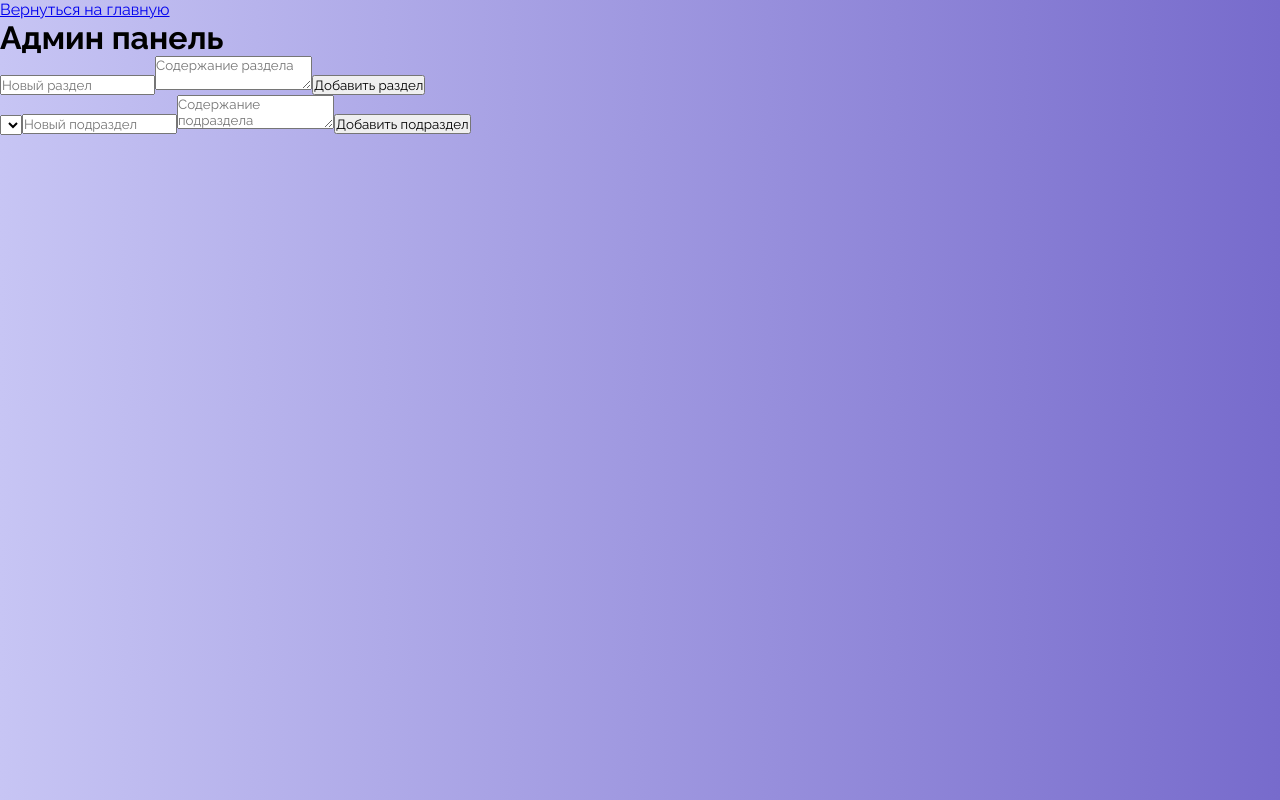
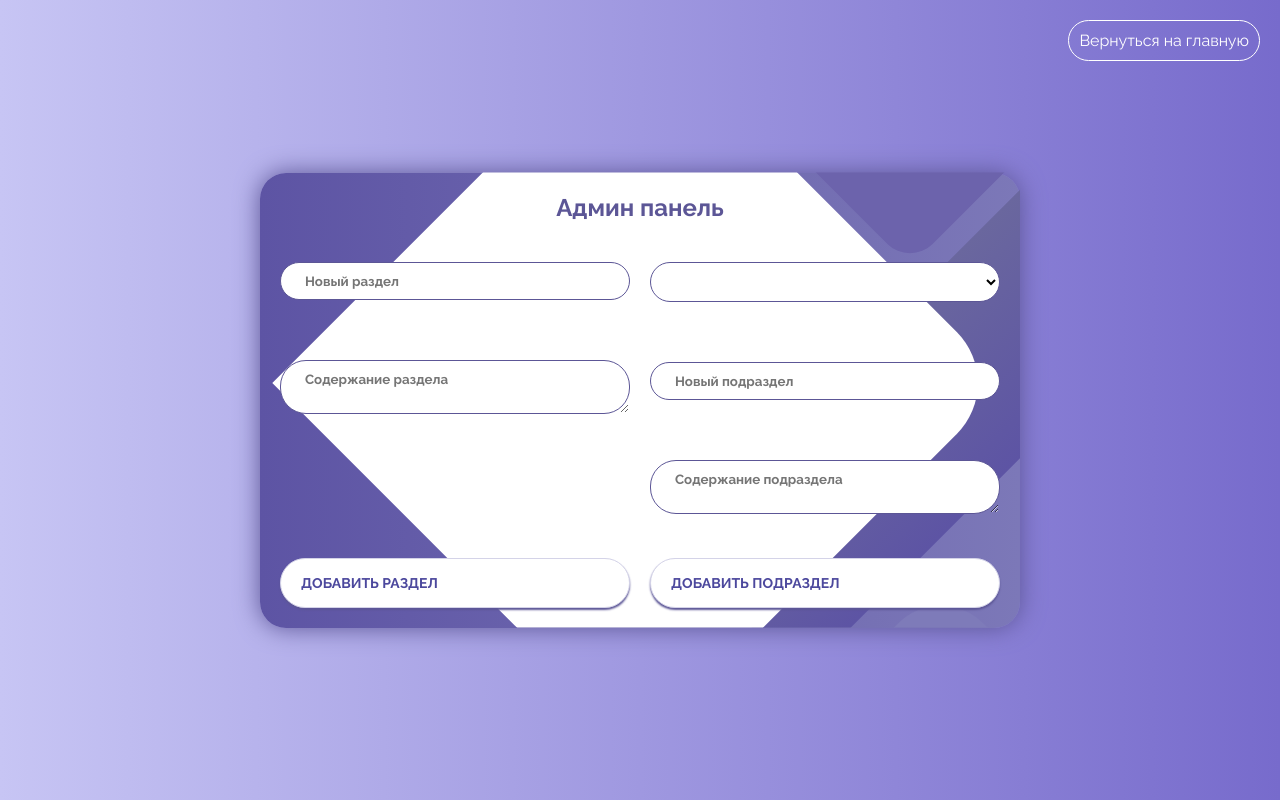
Before and after one commit to CNNOM/SAFIB-test-task, a Vue app: page /admin in a window 1280 px wide. Built offline with nearby package versions, Linux system fonts and the light colour scheme; sample sign-in values are in the browser's storage.

Commit message:
[DTT-4] Реализвано: стилизация страницы админ панели

```diff
--- a/src/assets/main.css
+++ b/src/assets/main.css
@@ -15,7 +15,7 @@ body {
     display: flex;
     align-items: center;
     justify-content: center;
-    min-height: 100vh;
+    height: 100vh;
 }
 
 .screen {
--- a/src/views/AdminView.vue
+++ b/src/views/AdminView.vue
@@ -1,21 +1,54 @@
 <template>
-  <div>
-    <router-link to="/">Вернуться на главную</router-link>
+  <div class="container">
+    <router-link to="/" class="back-link">Вернуться на главную</router-link>
+    <div class="screen">
+      <div class="screen__content">
 
-    <h1>Админ панель</h1>
-    <form @submit.prevent="addMenuItem">
-      <input v-model="newItem" placeholder="Новый раздел">
-      <textarea v-model="newItemContent" placeholder="Содержание раздела"></textarea>
-      <button type="submit">Добавить раздел</button>
-    </form>
-    <form @submit.prevent="addSubSection">
-      <select v-model="selectedSection">
-        <option v-for="(item, index) in menuItems" :key="index" :value="index">{{ item.name }}</option>
-      </select>
-      <input v-model="newSubSection" placeholder="Новый подраздел">
-      <textarea v-model="newSubSectionContent" placeholder="Содержание подраздела"></textarea>
-      <button type="submit">Добавить подраздел</button>
-    </form>
+        <h1 class="admin-title">Админ панель</h1>
+        <div class="forms-container">
+          <form @submit.prevent="addMenuItem" class="admin-form">
+            <div class="login__field">
+              <i class="login__icon fas fa-folder"></i>
+              <input v-model="newItem" class="login__input" placeholder="Новый раздел">
+            </div>
+            <div class="login__field">
+              <i class="login__icon fas fa-file-alt"></i>
+              <textarea v-model="newItemContent" class="login__input" placeholder="Содержание раздела"></textarea>
+            </div>
+            <button type="submit" class="button login__submit">
+              <span class="button__text">Добавить раздел</span>
+              <i class="button__icon fas fa-chevron-right"></i>
+            </button>
+          </form>
+          <form @submit.prevent="addSubSection" class="admin-form">
+            <div class="login__field">
+              <i class="login__icon fas fa-folder"></i>
+              <select v-model="selectedSection" class="login__input">
+                <option v-for="(item, index) in menuItems" :key="index" :value="index">{{ item.name }}</option>
+              </select>
+            </div>
+            <div class="login__field">
+              <i class="login__icon fas fa-folder-open"></i>
+              <input v-model="newSubSection" class="login__input" placeholder="Новый подраздел">
+            </div>
+            <div class="login__field">
+              <i class="login__icon fas fa-file-alt"></i>
+              <textarea v-model="newSubSectionContent" class="login__input" placeholder="Содержание подраздела"></textarea>
+            </div>
+            <button type="submit" class="button login__submit">
+              <span class="button__text">Добавить подраздел</span>
+              <i class="button__icon fas fa-chevron-right"></i>
+            </button>
+          </form>
+        </div>
+      </div>
+      <div class="screen__background">
+        <span class="screen__background__shape screen__background__shape4"></span>
+        <span class="screen__background__shape screen__background__shape3"></span>
+        <span class="screen__background__shape screen__background__shape2"></span>
+        <span class="screen__background__shape screen__background__shape1"></span>
+      </div>
+    </div>
   </div>
 </template>
 
@@ -38,18 +71,96 @@ export default {
   methods: {
     ...mapActions(['addMenuItem', 'addSubSection']),
     addMenuItem() {
-      this.$store.dispatch('addMenuItem', {name: this.newItem, content: this.newItemContent});
+      this.$store.dispatch('addMenuItem', { name: this.newItem, content: this.newItemContent });
       this.newItem = '';
       this.newItemContent = '';
     },
     addSubSection() {
-      this.$store.dispatch('addSubSection', {
-        index: this.selectedSection,
-        subsection: {name: this.newSubSection, content: this.newSubSectionContent}
-      });
+      this.$store.dispatch('addSubSection', { index: this.selectedSection, subsection: { name: this.newSubSection, content: this.newSubSectionContent } });
       this.newSubSection = '';
       this.newSubSectionContent = '';
     }
   }
 }
 </script>
+
+<style scoped>
+
+.container{
+  overflow: hidden;
+}
+.screen {
+  background: linear-gradient(90deg, #5D54A4, #7C78B8);
+  position: relative;
+  height: auto;
+  padding: 20px;
+  width: auto;
+  box-shadow: 0px 0px 24px #5C5696;
+  display: flex;
+  flex-direction: column;
+  border-radius: 26px ;
+}
+
+.login__input {
+  background-color: white;
+  border-radius: 26px;
+  width: 350px;
+  border: 1px solid #5C5696;
+}
+
+.login__submit {
+  width: 350px;
+}
+
+.forms-container {
+  display: flex;
+  justify-content: space-between;
+  margin-top: 20px;
+  flex: 1;
+}
+
+.admin-form {
+  flex: 1;
+  display: flex;
+  flex-direction: column;
+  justify-content: space-between;
+  margin-right: 20px;
+}
+
+.admin-form:last-child {
+  margin-right: 0;
+}
+
+.login__field {
+  margin-bottom: 20px;
+}
+
+.button {
+  margin-top: auto;
+}
+.admin-title {
+  color: #5C5696;
+  font-size: 24px;
+  margin-bottom: 20px;
+  text-align: center;
+}
+.back-link {
+   position: absolute;
+   top: 20px;
+   right: 20px;
+   color: white;
+   text-decoration: none;
+   font-size: 16px;
+  border: 1px solid white;
+  border-radius: 25px;
+  padding: 10px;
+
+ }
+
+.back-link:hover {
+  border: 1px solid #5C5696;
+  color: #5C5696;
+  background-color: white;
+}
+
+</style>
```
